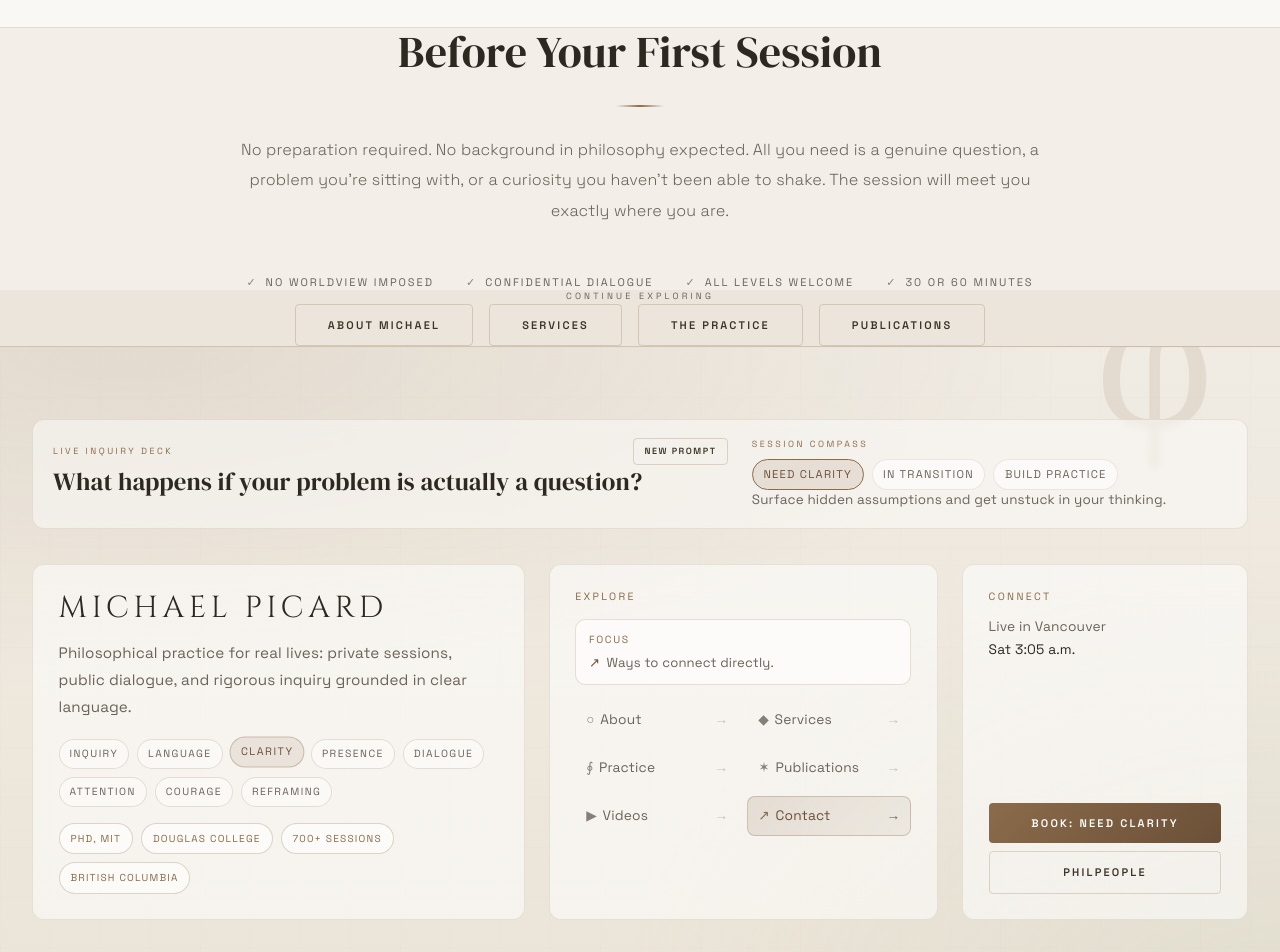
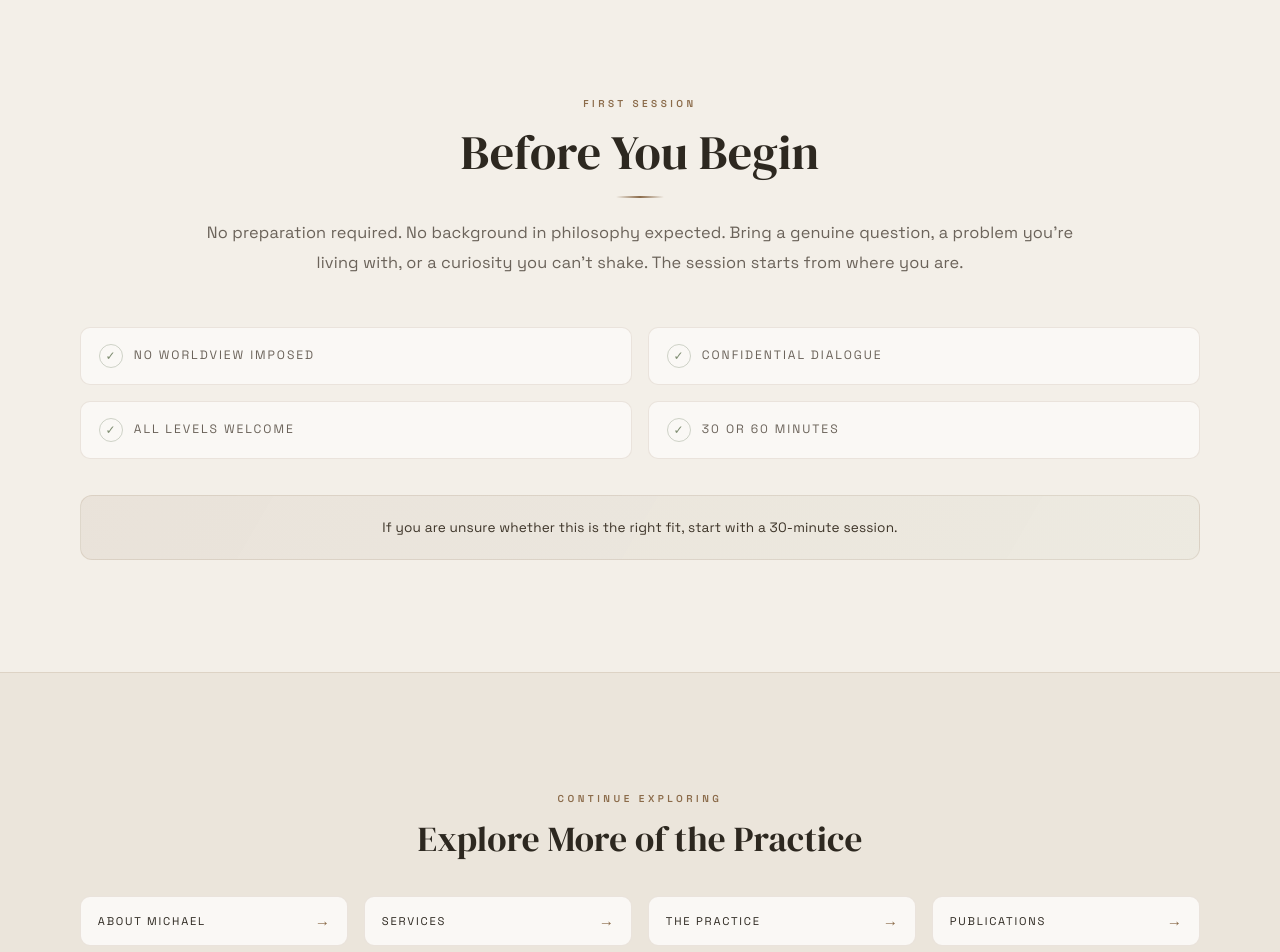
Before and after one commit to Krishil1108/philosophical-coaching-mpcard, a Next.js app: page /contact in a window 1280 px wide. Shown: the part 1260-2212 px from the top of the page. Built offline with nearby package versions, Linux system fonts and the light colour scheme.

Commit message:
Refine contact page layout and update booking card copy

```diff
--- a/app/contact/page.tsx
+++ b/app/contact/page.tsx
@@ -10,10 +10,9 @@ export const metadata = {
 const options = [
   {
     num: "01",
-    platform: "Google Calendar",
+    platform: "Google Meet",
     title: "Book a Live Session",
-    desc: "Choose from Michael's available Google Calendar slots and book a live philosophical coaching session with an automatic Meet link.",
-    price: "$60 – $100 USD",
+    desc: "Choose from Michael's available session times and book a live philosophical coaching session on Google Meet.",
     cta: "Book a Session",
     href: "/book-session",
     external: false,
@@ -24,7 +23,6 @@ const options = [
     platform: "Email",
     title: "Café Philosophy & Events",
     desc: "Interested in bringing Café Philosophy or Philosophy Sports to your community, institution, or organization? Get in touch directly.",
-    price: "Custom pricing",
     cta: "Send an Email",
     href: "mailto:michael@philosophicalcoaching.com",
     external: false,
@@ -35,7 +33,6 @@ const options = [
     platform: "Douglas College",
     title: "Academic & Faculty Inquiries",
     desc: "For questions about Michael's academic work, courses at Douglas College, or translating Gerd Achenbach's texts.",
-    price: "Academic context",
     cta: "View Faculty Profile",
     href: "https://www.douglascollege.ca",
     external: true,
@@ -110,19 +107,6 @@ export default function ContactPage() {
                   {opt.desc}
                 </p>
 
-                <div
-                  style={{
-                    fontFamily: "Space Grotesk, sans-serif",
-                    fontSize: "0.75rem",
-                    color: "var(--accent)",
-                    letterSpacing: "0.08em",
-                    marginBottom: "2rem",
-                    fontWeight: 500,
-                  }}
-                >
-                  {opt.price}
-                </div>
-
                 <a
                   href={opt.href}
                   target={opt.external ? "_blank" : "_self"}
@@ -142,77 +126,167 @@ export default function ContactPage() {
         </div>
       </section>
 
-      {/* Trust + additional info */}
-      <section className="py-24" style={{ background: "var(--bg-card)", borderTop: "1px solid var(--border)" }}>
-        <div className="inner-max text-center" style={{ maxWidth: "56rem" }}>
-          <h2 className="font-serif mb-6" style={{ fontSize: "clamp(1.75rem, 3.5vw, 2.75rem)", color: "var(--text-heading)" }}>
-            Before Your First Session
+      {/* Trust + prep */}
+      <section className="section-pad" style={{ background: "var(--bg-card)", borderTop: "1px solid var(--border)" }}>
+        <div className="inner-max" style={{ maxWidth: "74rem" }}>
+          <div
+            style={{
+              textAlign: "center",
+              maxWidth: "56rem",
+              margin: "0 auto",
+              marginBottom: "3rem",
+            }}
+          >
+            <span className="section-label" style={{ marginBottom: "0.9rem", display: "inline-block" }}>
+              First Session
+            </span>
+            <h2 className="font-serif" style={{ fontSize: "clamp(1.95rem, 4vw, 3rem)", color: "var(--text-heading)" }}>
+              Before You Begin
             </h2>
-          <div className="divider-gold" />
+            <div className="divider-gold" style={{ marginTop: "1.1rem", marginBottom: "1.25rem" }} />
             <p
               style={{
                 fontFamily: "Space Grotesk, sans-serif",
-              fontWeight: 300,
+                fontWeight: 400,
                 color: "var(--text-muted)",
-              lineHeight: 1.9,
-              fontSize: "1rem",
-              marginBottom: "3rem",
+                lineHeight: 1.85,
+                fontSize: "1.02rem",
               }}
             >
-            No preparation required. No background in philosophy expected. All you need is a
-            genuine question, a problem you&apos;re sitting with, or a curiosity you haven&apos;t been
-            able to shake. The session will meet you exactly where you are.
+              No preparation required. No background in philosophy expected. Bring a genuine
+              question, a problem you&apos;re living with, or a curiosity you can&apos;t shake.
+              The session starts from where you are.
             </p>
+          </div>
 
-          <div className="flex flex-wrap justify-center gap-8">
+          <div className="grid grid-cols-1 sm:grid-cols-2 gap-4" style={{ marginBottom: "2.25rem" }}>
             {[
               "No worldview imposed",
               "Confidential dialogue",
               "All levels welcome",
               "30 or 60 minutes",
             ].map((t) => (
-              <span
+              <div
                 key={t}
                 style={{
+                  background: "var(--bg)",
+                  border: "1px solid var(--border)",
+                  borderRadius: "10px",
+                  padding: "1rem 1.1rem",
+                  display: "flex",
+                  alignItems: "center",
+                  gap: "0.7rem",
+                  minHeight: "3.4rem",
+                }}
+              >
+                <span
+                  style={{
+                    width: "1.5rem",
+                    height: "1.5rem",
+                    borderRadius: "999px",
+                    border: "1px solid rgba(125, 139, 111, 0.35)",
+                    color: "var(--sage)",
+                    display: "grid",
+                    placeItems: "center",
+                    fontSize: "0.75rem",
+                    flexShrink: 0,
+                  }}
+                >
+                  ✓
+                </span>
+                <span
+                  style={{
                     fontFamily: "Space Grotesk, sans-serif",
-                  fontSize: "0.6875rem",
-                  letterSpacing: "0.18em",
+                    fontSize: "0.76rem",
+                    letterSpacing: "0.16em",
                     textTransform: "uppercase",
                     color: "var(--text-muted)",
                   }}
                 >
-                <span style={{ color: "var(--sage)", marginRight: "0.5rem" }}>✓</span>
                   {t}
                 </span>
+              </div>
             ))}
+          </div>
+
+          <div
+            style={{
+              background: "linear-gradient(120deg, rgba(139, 107, 74, 0.09), rgba(163, 176, 148, 0.08))",
+              border: "1px solid var(--border)",
+              borderRadius: "12px",
+              padding: "1.25rem 1.35rem",
+              textAlign: "center",
+            }}
+          >
+            <p
+              style={{
+                fontFamily: "Space Grotesk, sans-serif",
+                fontSize: "0.85rem",
+                color: "var(--text)",
+                lineHeight: 1.7,
+              }}
+            >
+              If you are unsure whether this is the right fit, start with a 30-minute session.
+            </p>
           </div>
         </div>
       </section>
 
       {/* Links to other pages */}
-      <section className="py-20" style={{ background: "var(--bg-muted)" }}>
-        <div className="inner-max" style={{ maxWidth: "80rem" }}>
-          <p
-            className="text-center mb-8"
+      <section className="section-pad" style={{ background: "var(--bg-muted)", borderTop: "1px solid var(--border)" }}>
+        <div className="inner-max" style={{ maxWidth: "74rem" }}>
+          <div
+            style={{
+              textAlign: "center",
+              maxWidth: "44rem",
+              margin: "0 auto",
+              marginBottom: "2.3rem",
+            }}
+          >
+            <span className="section-label" style={{ marginBottom: "0.9rem", display: "inline-block" }}>
+              Continue Exploring
+            </span>
+            <h3 className="font-serif" style={{ fontSize: "clamp(1.45rem, 2.8vw, 2.2rem)", color: "var(--text-heading)" }}>
+              Explore More of the Practice
+            </h3>
+          </div>
+
+          <div className="grid grid-cols-1 sm:grid-cols-2 lg:grid-cols-4 gap-4">
+            {[
+              { label: "About Michael", href: "/about" },
+              { label: "Services", href: "/services" },
+              { label: "The Practice", href: "/practice" },
+              { label: "Publications", href: "/publications" },
+            ].map((link) => (
+              <Link
+                key={link.href}
+                href={link.href}
+                className="card-hover"
+                style={{
+                  display: "flex",
+                  alignItems: "center",
+                  justifyContent: "space-between",
+                  background: "var(--bg)",
+                  border: "1px solid var(--border)",
+                  borderRadius: "10px",
+                  padding: "1rem 1.05rem",
+                  textDecoration: "none",
+                  color: "var(--text-heading)",
+                }}
+              >
+                <span
                   style={{
                     fontFamily: "Space Grotesk, sans-serif",
-              fontSize: "0.5625rem",
-              letterSpacing: "0.35em",
+                    fontSize: "0.7rem",
+                    letterSpacing: "0.16em",
                     textTransform: "uppercase",
-              color: "var(--text-muted)",
                   }}
                 >
-            Continue Exploring
-          </p>
-          <div className="flex flex-wrap justify-center gap-4">
-            {[
-              { label: "About Michael", href: "/about" },
-              { label: "Services",      href: "/services" },
-              { label: "The Practice",  href: "/practice" },
-              { label: "Publications",  href: "/publications" },
-            ].map((link) => (
-              <Link key={link.href} href={link.href} className="btn-outline" style={{ padding: "0.75rem 2rem" }}>
                   {link.label}
+                </span>
+                <span style={{ color: "var(--accent)", fontSize: "0.95rem", lineHeight: 1 }} aria-hidden="true">
+                  →
+                </span>
               </Link>
             ))}
           </div>
```
Lines whose indentation alone changed are shown as unchanged.
